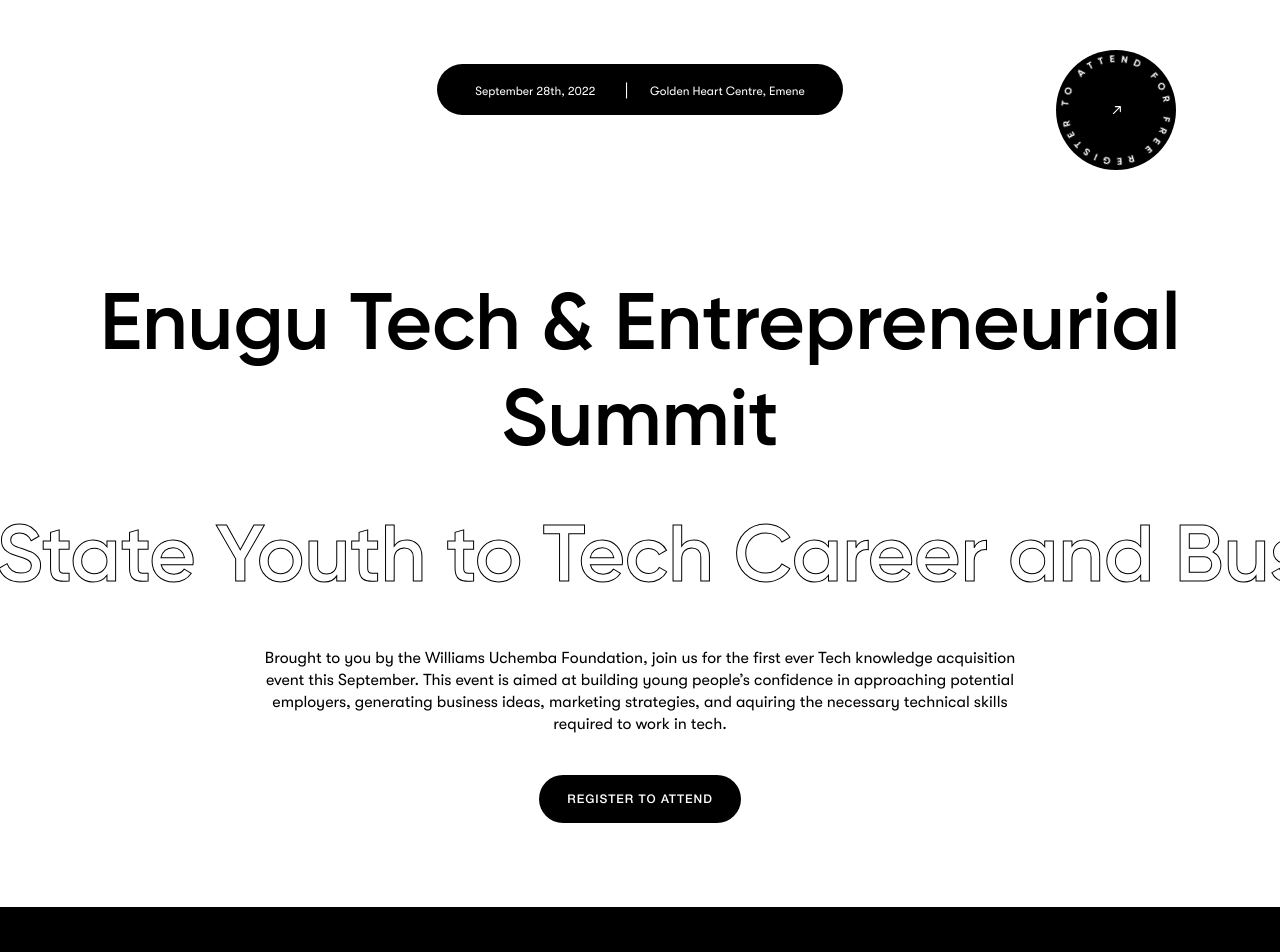
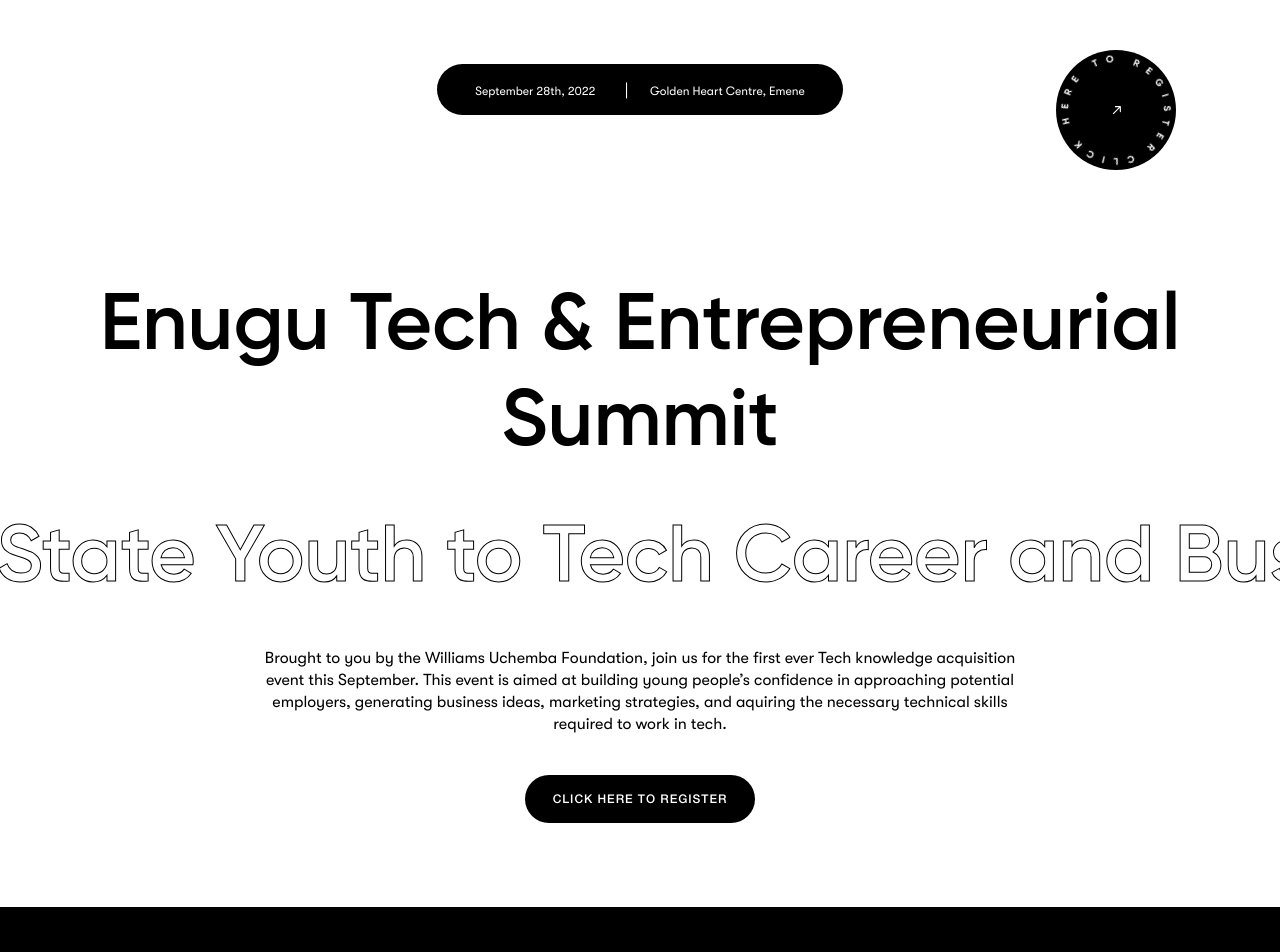
Before and after one commit to Yibaebi/enugu-tech-event, a React (Create React App) app: page / in a window 1280 px wide. Shown: the top 952 px of the page. Built offline with nearby package versions, Linux system fonts and the light colour scheme.

Commit message:
update button text in round button

```diff
--- a/src/components/Header/index.js
+++ b/src/components/Header/index.js
@@ -40,7 +40,7 @@ const Header = () => {
               employers, generating business ideas, marketing strategies, and aquiring the necessary technical skills
               required to work in tech.
             </p>
-            <Button label="Register To Attend" onClick={openRegLink} />
+            <Button label="Click Here To Register" onClick={openRegLink} />
           </section>
         </React.Fragment>
       ) : (
--- a/src/components/RoundButton/index.js
+++ b/src/components/RoundButton/index.js
@@ -33,7 +33,7 @@ const RoundButton = ({ position = '', size = 'small', color = 'black', onClick =
                   <use xlinkHref="#circlePath" fill="none" />
                   <text fill="#000" width={168} height={168}>
                     <textPath xlinkHref="#circlePath" textLength="370">
-                      Register to attend for free&nbsp;
+                      Click Here To Register&nbsp;
                     </textPath>
                   </text>
                 </g>
@@ -61,7 +61,7 @@ const RoundButton = ({ position = '', size = 'small', color = 'black', onClick =
                   <use xlinkHref="#circlePath" fill="none" />
                   <text fill="#fff" width={168} height={168}>
                     <textPath xlinkHref="#circlePath" textLength="370">
-                      Register to attend for free&nbsp;
+                      Click Here To Register&nbsp;
                     </textPath>
                   </text>
                 </g>
@@ -91,7 +91,7 @@ const RoundButton = ({ position = '', size = 'small', color = 'black', onClick =
               <use xlinkHref="#circlePath" fill="none" />
               <text fill="#fff" width={168} height={168}>
                 <textPath xlinkHref="#circlePath" textLength="370">
-                  Register to attend for free&nbsp;
+                  Click Here To Register&nbsp;
                 </textPath>
               </text>
             </g>
```
